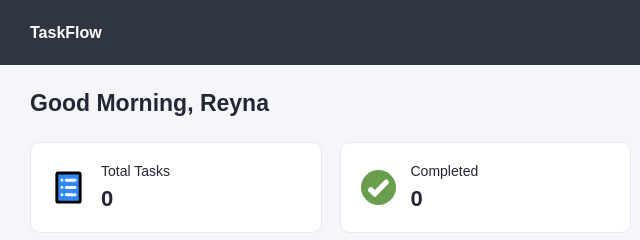
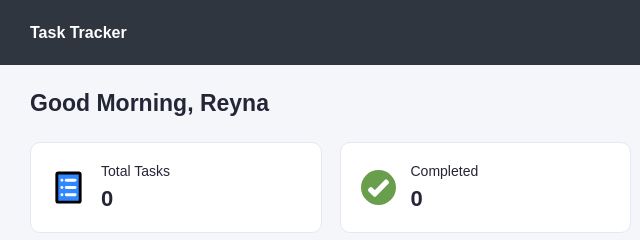
Before and after one commit to Sreehari-ms811/Task-Tracker, a plain HTML site: page dashboard.html in a window 1280 px wide. Shown: the top 240 px of the page, 0-640 px from the left. Drawn offline with nearby package versions, Linux system fonts and the light colour scheme; a script that the page names is missing.

Commit message:
changes in dashboard.html

```diff
--- a/dashboard.html
+++ b/dashboard.html
@@ -6,7 +6,7 @@
     <meta charset="UTF-8">
     <meta name="viewport" content="width=device-width, initial-scale=1.0">
 
-    <title>TaskFlow</title>
+    <title>Task Tracker</title>
 
     <script src="https://cdn.jsdelivr.net/npm/@supabase/supabase-js@2"></script>
     <script src="js/supabase.js"></script>
@@ -22,7 +22,7 @@
     <header>
 
         <section class="top-bar">
-            <div class="topbar-left top-text">TaskFlow</div>
+            <div class="topbar-left top-text">Task Tracker</div>
 
             <div class="topbar-right">
                 <div class="user-icon" id="first-letter">S</div>
```
